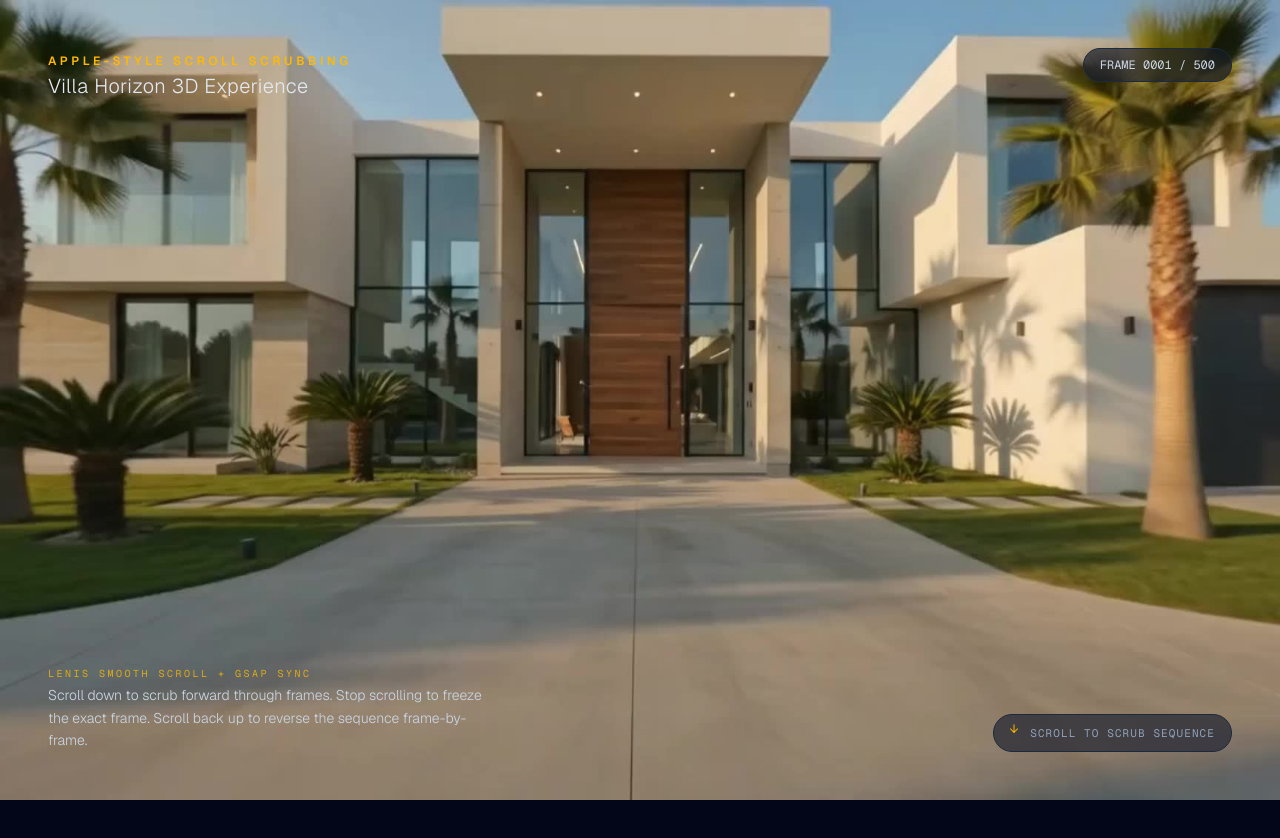
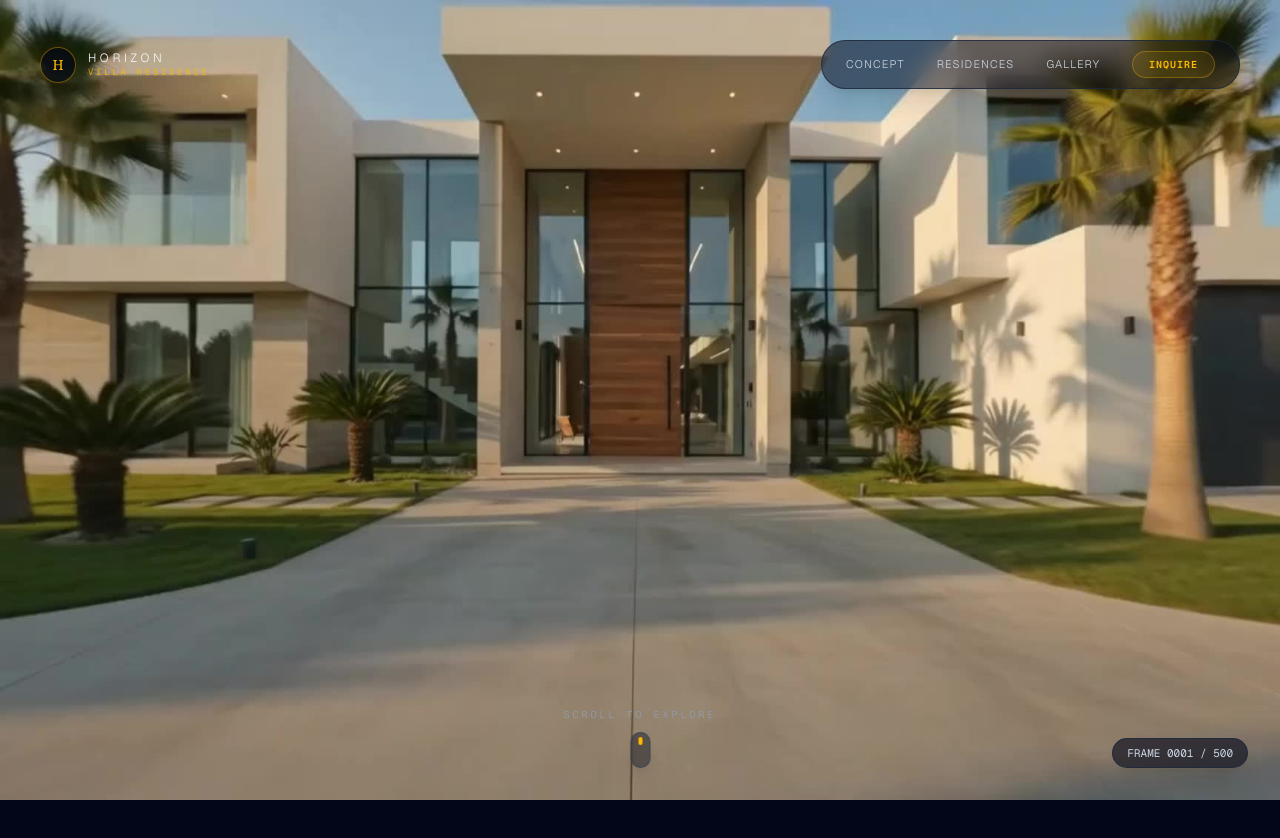
Before and after one commit to Kaif0333/3D-House-Scrolling-Website, a Next.js app: page / in a window 1280 px wide. Shown: the top 838 px of the page. Built offline with nearby package versions, Linux system fonts and the light colour scheme.

Commit message:
feat: Add minimal luxury HeroHeader and unobtrusive scroll indicator

```diff
--- a/src/app/page.tsx
+++ b/src/app/page.tsx
@@ -2,6 +2,7 @@
 
 import { useEffect, useRef, useState } from "react";
 import { CanvasSequence } from "@/components/CanvasSequence";
+import { HeroHeader } from "@/components/HeroHeader";
 import { useLenis } from "@/hooks/useLenis";
 import gsap from "gsap";
 import { ScrollTrigger } from "gsap/ScrollTrigger";
@@ -14,7 +15,7 @@ export default function Home() {
   const TOTAL_FRAMES = 500;
   const INITIAL_PRELOAD = 150;
 
-  // 1. Initialize Lenis smooth scrolling via custom hook
+  // Initialize Lenis smooth scroll
   useLenis({
     duration: 1.2,
     smoothWheel: true,
@@ -22,17 +23,15 @@ export default function Home() {
   });
 
   useEffect(() => {
-    // 2. Setup pinned ScrollTrigger section with direct scroll scrubbing
-    // progress = ScrollTrigger.progress (0 to 1)
-    // currentFrame = Math.floor(progress * (totalFrames - 1))
+    // Setup pinned ScrollTrigger canvas section mapped strictly to scroll progress
     const trigger = ScrollTrigger.create({
       trigger: containerRef.current,
       start: "top top",
-      end: "+=500%", // 500vh scroll height for precise frame control
+      end: "+=500%", // 500vh scroll height for smooth frame control
       pin: true,
-      scrub: true, // Synchronized direct scroll scrubbing
+      scrub: true,
       onUpdate: (self) => {
-        const progress = self.progress;
+        const progress = self.progress; // 0.0 to 1.0
         const frameIndex = Math.min(
           TOTAL_FRAMES - 1,
           Math.max(0, Math.floor(progress * (TOTAL_FRAMES - 1)))
@@ -47,7 +46,10 @@ export default function Home() {
   }, []);
 
   return (
-    <main className="bg-slate-950 text-white min-h-screen font-sans selection:bg-amber-500 selection:text-black">
+    <main className="bg-slate-950 text-white min-h-screen font-sans selection:bg-amber-500 selection:text-black relative">
+      {/* Top Left Logo & Top Right Navigation */}
+      <HeroHeader />
+
       {/* Pinned ScrollTrigger Canvas Section */}
       <div ref={containerRef} className="relative w-full h-screen overflow-hidden">
         <CanvasSequence
@@ -56,54 +58,36 @@ export default function Home() {
           currentFrameIndex={currentFrame}
         />
 
-        {/* Overlay Content / HUD */}
+        {/* Minimal Unobtrusive HUD Overlay */}
         <div className="absolute inset-0 z-20 pointer-events-none flex flex-col justify-between p-8 md:p-12">
-          {/* Header Bar */}
-          <div className="flex justify-between items-start">
-            <div className="space-y-1">
-              <span className="text-xs uppercase tracking-[0.3em] font-semibold text-amber-400">
-                Apple-Style Scroll Scrubbing
-              </span>
-              <h1 className="text-xl font-light tracking-wide text-slate-200">
-                Villa Horizon 3D Experience
-              </h1>
-            </div>
+          {/* Subtle Frame Counter in Bottom Right */}
+          <div className="absolute bottom-8 right-8 z-20 bg-slate-950/60 backdrop-blur-md px-3.5 py-1.5 rounded-full border border-slate-800/80 text-[11px] font-mono text-slate-300 shadow-xl">
+            FRAME {String(currentFrame + 1).padStart(4, "0")} / {TOTAL_FRAMES}
+          </div>
+        </div>
 
-            <div className="bg-slate-900/60 backdrop-blur-md px-4 py-2 rounded-full border border-slate-800 text-xs font-mono text-slate-300">
-              FRAME {String(currentFrame + 1).padStart(4, "0")} / {TOTAL_FRAMES}
-            </div>
-          </div>
-
-          {/* Bottom Callout */}
-          <div className="flex flex-col md:flex-row justify-between items-end gap-6">
-            <div className="max-w-md space-y-2">
-              <span className="text-[10px] uppercase tracking-[0.25em] font-mono text-amber-400/80">
-                Lenis Smooth Scroll + GSAP Sync
-              </span>
-              <p className="text-sm text-slate-300 font-light leading-relaxed">
-                Scroll down to scrub forward through frames. Stop scrolling to freeze the exact frame. Scroll back up to reverse the sequence frame-by-frame.
-              </p>
-            </div>
-
-            {/* Scroll Prompt */}
-            <div className="flex items-center gap-3 bg-slate-900/60 backdrop-blur-md px-4 py-2.5 rounded-full border border-slate-800 text-xs text-slate-400">
-              <span className="animate-bounce text-amber-400">↓</span>
-              <span className="uppercase tracking-widest font-mono text-[11px]">
-                Scroll To Scrub Sequence
-              </span>
-            </div>
+        {/* Minimal Animated Scroll Indicator at Bottom Center */}
+        <div className="absolute bottom-8 left-1/2 -translate-x-1/2 z-30 pointer-events-none flex flex-col items-center gap-2.5">
+          <span className="text-[10px] font-mono tracking-[0.3em] uppercase text-slate-400/90 font-light">
+            SCROLL TO EXPLORE
+          </span>
+          <div className="w-5 h-9 rounded-full border border-slate-700/80 flex justify-center p-1.5 backdrop-blur-sm bg-slate-950/40 shadow-lg">
+            <div className="w-1 h-2 rounded-full bg-amber-400 animate-bounce" />
           </div>
         </div>
       </div>
 
       {/* Continuation Content Below Pinned Canvas */}
-      <section className="py-32 px-8 max-w-5xl mx-auto space-y-12">
-        <div className="border-t border-slate-800 pt-16">
-          <h2 className="text-3xl font-light tracking-wide text-amber-400 mb-6">
-            Cinematic Scroll Synchronization
+      <section id="concept" className="py-32 px-8 max-w-5xl mx-auto space-y-12">
+        <div className="border-t border-slate-800/80 pt-16">
+          <span className="text-xs uppercase tracking-[0.3em] text-amber-400 font-mono">
+            ARCHITECTURAL PHILOSOPHY
+          </span>
+          <h2 className="text-3xl font-light tracking-wide text-slate-100 mt-2 mb-6">
+            Pure Spatial Harmony
           </h2>
-          <p className="text-slate-400 text-lg leading-relaxed max-w-3xl">
-            Lenis smooth scrolling handles wheel physics and momentum, while GSAP ScrollTrigger updates frame targets in lockstep on every animation frame.
+          <p className="text-slate-400 text-lg leading-relaxed max-w-3xl font-light">
+            Villa Horizon seamlessly combines modern structural minimalism with surrounding organic landscapes. Scroll through the 3D sequence to experience light, scale, and volume as they transform dynamically.
           </p>
         </div>
       </section>
--- /dev/null
+++ b/src/components/HeroHeader.tsx
@@ -0,0 +1,52 @@
+"use client";
+
+import React from "react";
+
+export const HeroHeader: React.FC = () => {
+  return (
+    <header className="fixed top-0 left-0 right-0 z-40 pointer-events-none p-6 md:p-10 flex items-center justify-between">
+      {/* Top Left: Elegant Logo */}
+      <div className="pointer-events-auto flex items-center gap-3 group cursor-pointer">
+        <div className="w-9 h-9 rounded-full border border-amber-400/40 bg-slate-950/60 backdrop-blur-md flex items-center justify-center text-amber-400 font-serif font-light text-sm shadow-[0_0_15px_rgba(245,158,11,0.1)] group-hover:border-amber-400 transition-colors duration-300">
+          H
+        </div>
+        <div className="flex flex-col">
+          <span className="text-xs font-light tracking-[0.3em] text-slate-100 uppercase font-sans">
+            HORIZON
+          </span>
+          <span className="text-[9px] tracking-[0.3em] text-amber-400/80 uppercase font-mono">
+            VILLA RESIDENCE
+          </span>
+        </div>
+      </div>
+
+      {/* Top Right: Minimal Navigation Bar */}
+      <nav className="pointer-events-auto hidden md:flex items-center gap-8 bg-slate-950/50 backdrop-blur-md border border-slate-800/80 px-6 py-2.5 rounded-full text-xs font-light text-slate-300 shadow-xl">
+        <a
+          href="#concept"
+          className="hover:text-amber-400 transition-colors duration-300 uppercase tracking-widest text-[11px]"
+        >
+          Concept
+        </a>
+        <a
+          href="#residences"
+          className="hover:text-amber-400 transition-colors duration-300 uppercase tracking-widest text-[11px]"
+        >
+          Residences
+        </a>
+        <a
+          href="#gallery"
+          className="hover:text-amber-400 transition-colors duration-300 uppercase tracking-widest text-[11px]"
+        >
+          Gallery
+        </a>
+        <a
+          href="#inquire"
+          className="bg-amber-400/10 hover:bg-amber-400 text-amber-400 hover:text-slate-950 border border-amber-400/30 px-4 py-1.5 rounded-full transition-all duration-300 text-[10px] font-mono tracking-widest uppercase font-semibold"
+        >
+          Inquire
+        </a>
+      </nav>
+    </header>
+  );
+};
```
